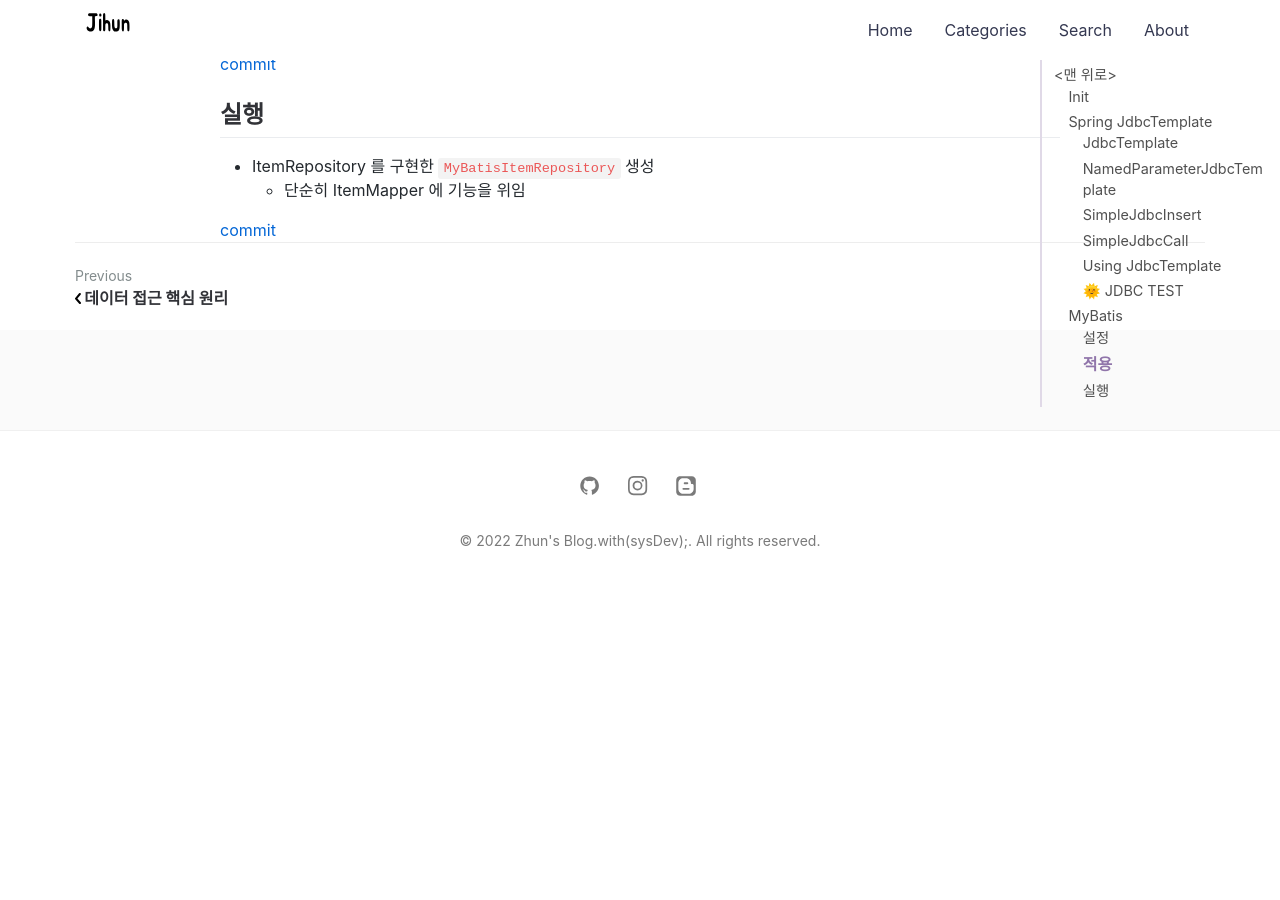
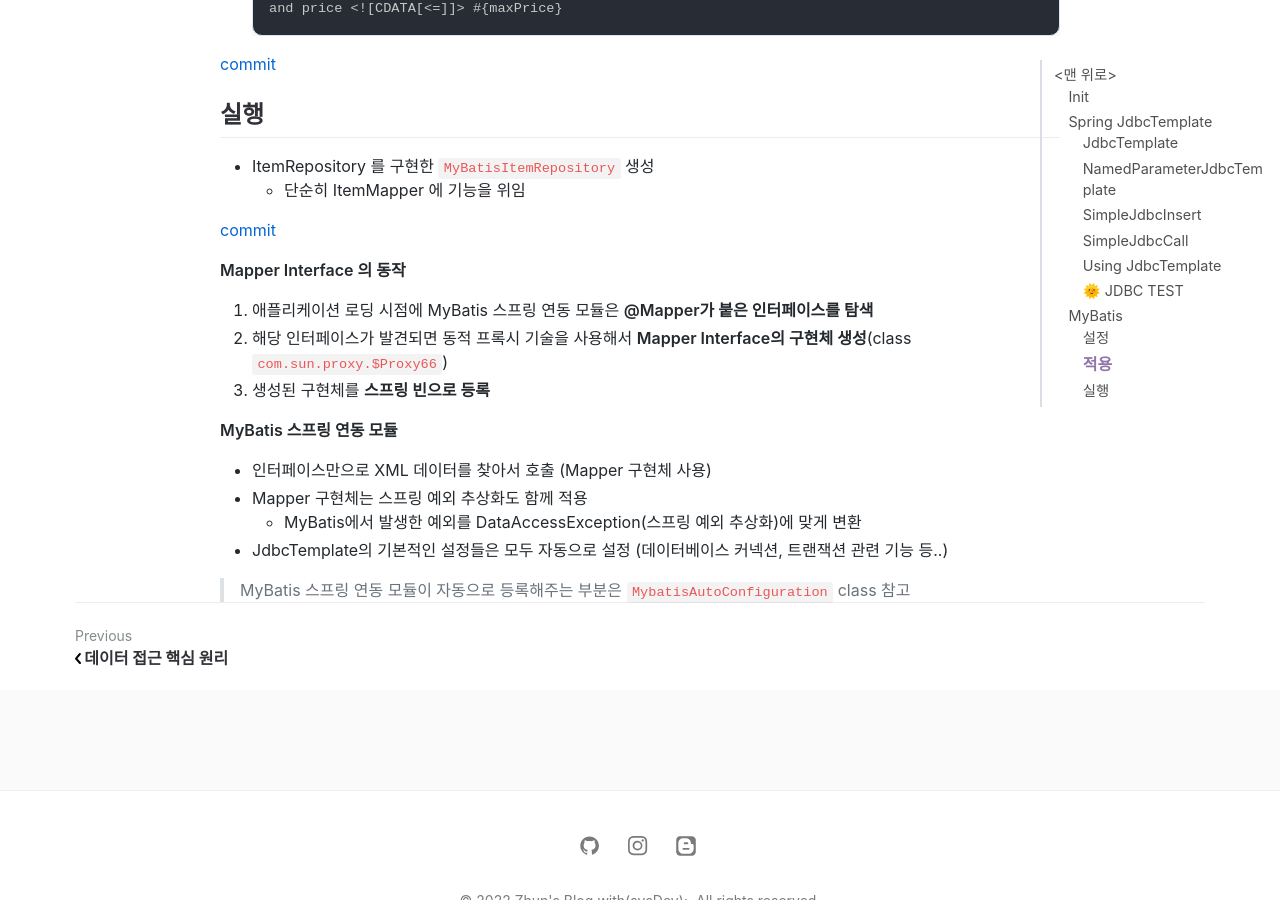
Before and after one commit to jihunparkme/jihunparkme.github.io, a Jekyll site: the page built from _posts/2022-08-08-Spring-DB-Part2.md, in a window 1280 px wide and 900 px high, scrolled down 8397 px. Built offline with Jekyll 4.4.1, drawn with Linux system fonts in a browser that asks for light colours; nearby versions of some CDN libraries; comment, search, counter and statistics services are not loaded; before the commit the page ends 8993 px from its top, so only the background shows below that; some of the changed text lies outside the part shown.

Commit message:
[MyBatis] 분석

```diff
--- a/_posts/2022-08-08-Spring-DB-Part2.md
+++ b/_posts/2022-08-08-Spring-DB-Part2.md
@@ -366,3 +366,18 @@ DB 접속: jdbc:h2:tcp://localhost/~/testcase
   - 단순히 ItemMapper 에 기능을 위임
 
 [commit](https://github.com/jihunparkme/Inflearn-Spring-DB/commit/1f5f2d6ebd8e90508784d8f8d6b32004999382f6)
+
+**Mapper Interface 의 동작**
+
+1. 애플리케이션 로딩 시점에 MyBatis 스프링 연동 모듈은 **@Mapper가 붙은 인터페이스를 탐색**
+2. 해당 인터페이스가 발견되면 동적 프록시 기술을 사용해서 **Mapper Interface의 구현체 생성**(class `com.sun.proxy.$Proxy66`)
+3. 생성된 구현체를 **스프링 빈으로 등록**
+
+**MyBatis 스프링 연동 모듈**
+
+- 인터페이스만으로 XML 데이터를 찾아서 호출 (Mapper 구현체 사용)
+- Mapper 구현체는 스프링 예외 추상화도 함께 적용
+  - MyBatis에서 발생한 예외를 DataAccessException(스프링 예외 추상화)에 맞게 변환
+- JdbcTemplate의 기본적인 설정들은 모두 자동으로 설정 (데이터베이스 커넥션, 트랜잭션 관련 기능 등..)
+
+> MyBatis 스프링 연동 모듈이 자동으로 등록해주는 부분은 `MybatisAutoConfiguration` class 참고
```
